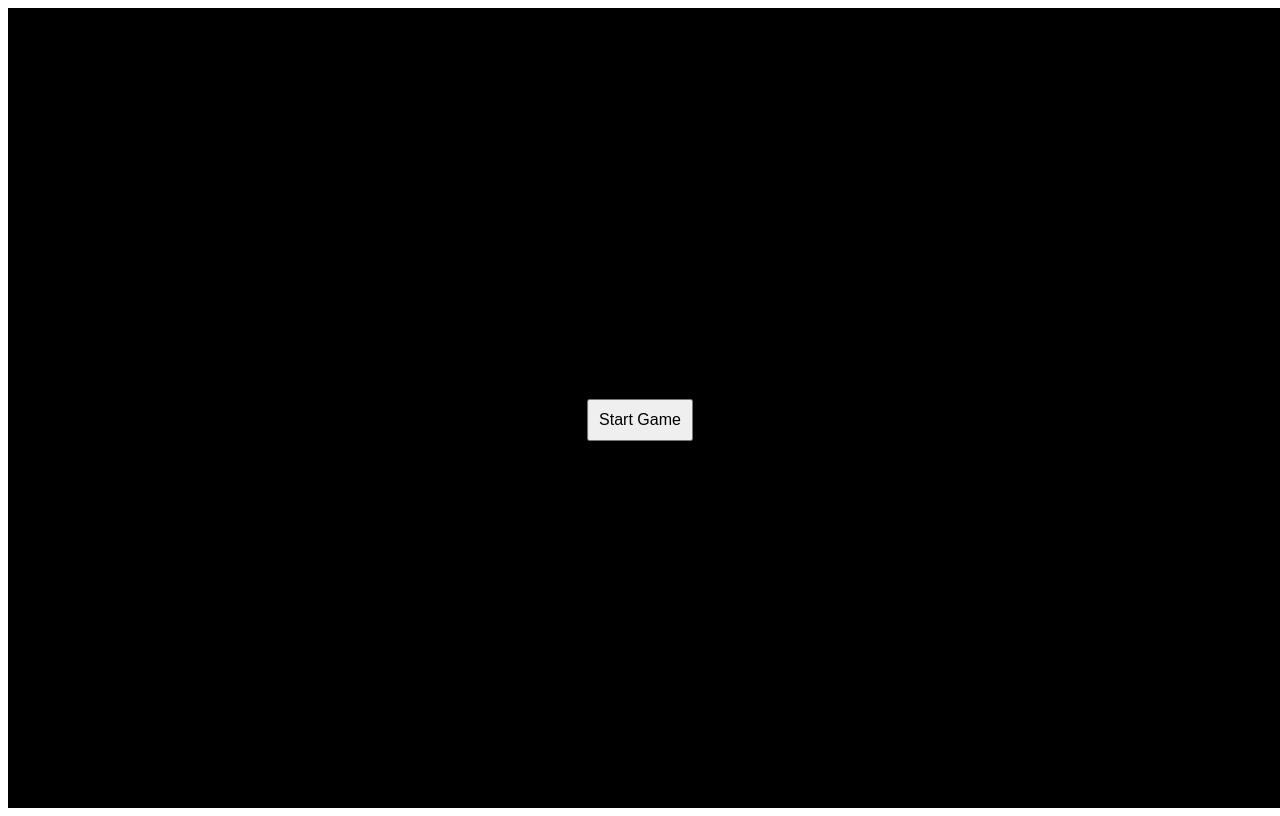
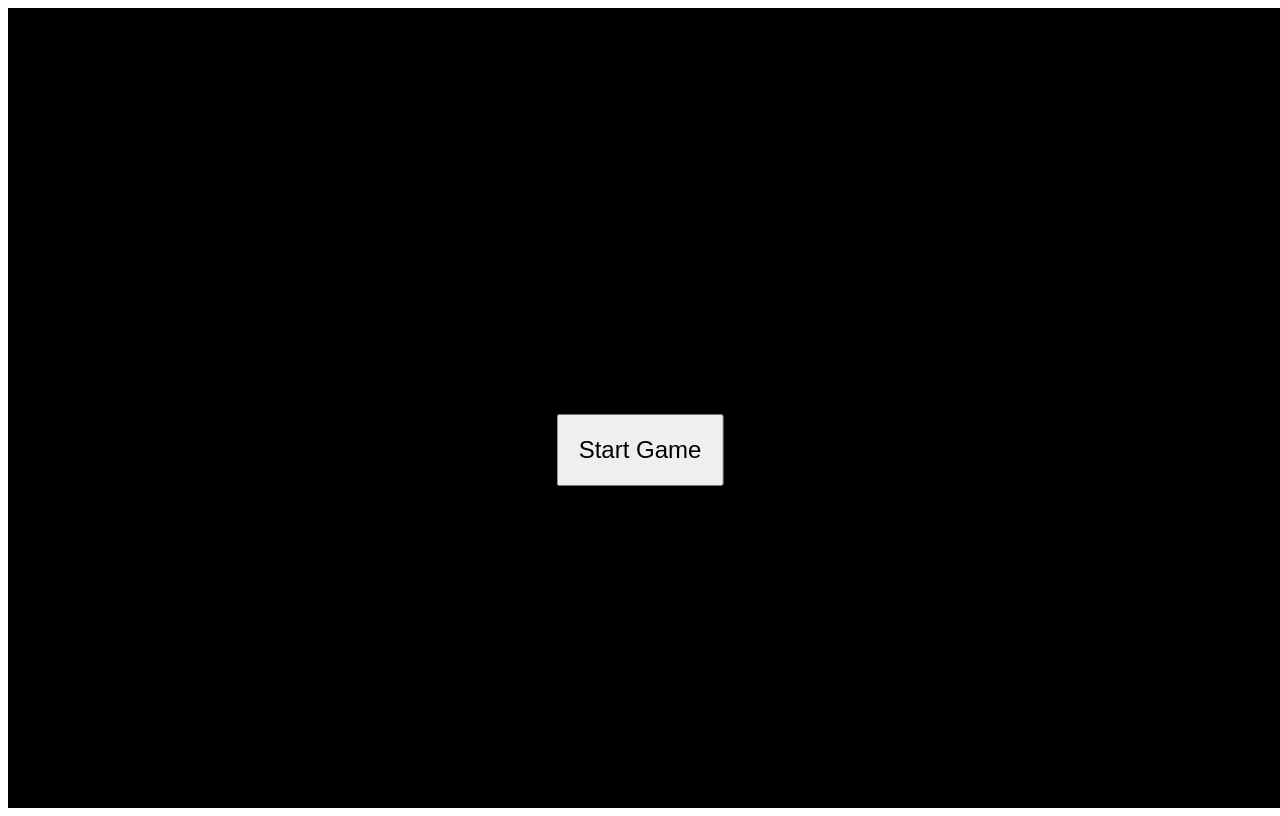
Before and after one commit to DaBomb5374/Ghastrium, a plain HTML site: page index.html in a window 1280 px wide. Drawn offline with Linux system fonts and the light colour scheme.

Commit message:
Update index.html

```diff
--- a/index.html
+++ b/index.html
@@ -17,9 +17,9 @@
         button {
             display: block;
             margin: auto;
-            margin-top: 20px;
-            padding: 10px;
-            font-size: 16px;
+            margin-top: 50px;
+            padding: 20px;
+            font-size: 24px;
             position: absolute;
             top: 50%;
             left: 50%;
```
